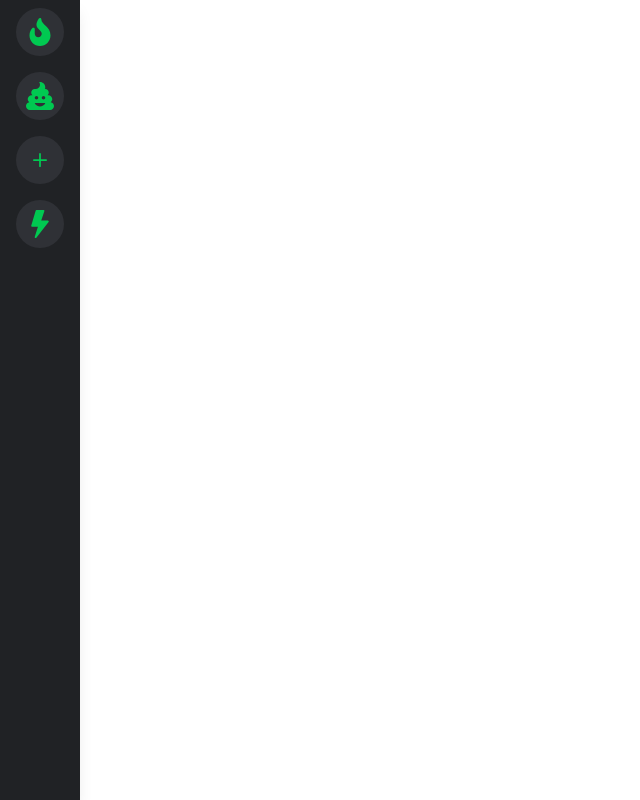
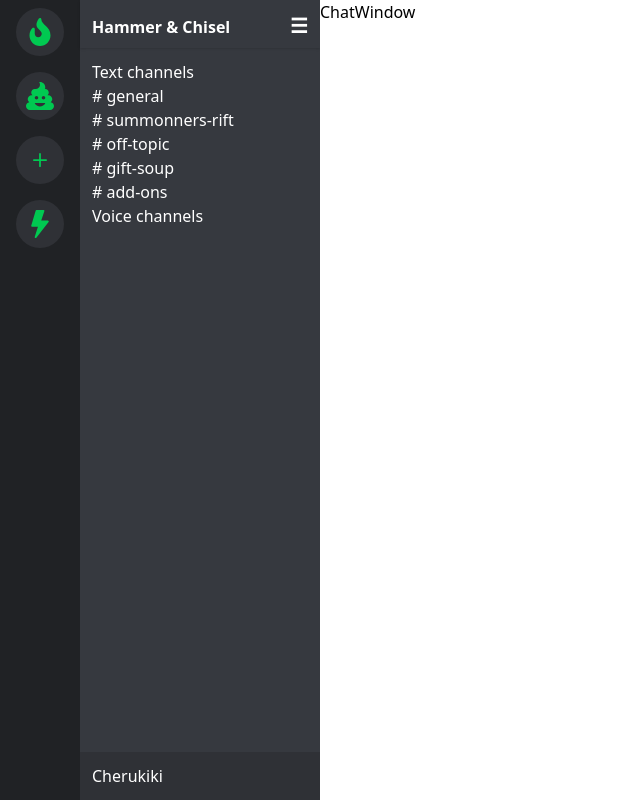
Before and after one commit to xavios/tailwind-react-discord, a React (Vite) app: page / in a window 1280 px wide. Shown: the whole page, without its empty margins (0-640 px from the left). Built offline with nearby package versions, Linux system fonts and the light colour scheme.

Commit message:
started to form the chatlist

```diff
--- a/src/App.tsx
+++ b/src/App.tsx
@@ -1,10 +1,18 @@
 import './App.css';
+import ChatList from './components/ChatList';
+import ChatWindow from './components/ChatWindow';
 import NavBar from './components/NavBar';
 
 function App() {
   return (
     <>
-      <NavBar></NavBar>
+      <div className='flex flex-row flex-nowrap'>
+        <NavBar></NavBar>
+        <div className='flex-auto flex'>
+          <ChatList></ChatList>
+          <ChatWindow></ChatWindow>
+        </div>
+      </div>
     </>
   );
 }
--- /dev/null
+++ b/src/components/ChatList.tsx
@@ -0,0 +1,24 @@
+const ChatList = () => {
+  return (
+    <div className='flex-1/5 bg-gray-700 flex flex-col text-white'>
+      <div className='flex font-bold shadow flex-grow-0 h-12 p-3 items-baseline'>
+        <div className='flex-4/5'>Hammer & Chisel</div>
+        <div className='felx-1/5 text-xl'>☰</div>
+      </div>
+      <div className='flex-grow p-3'>
+        <h2>Text channels</h2>
+        <ul>
+          <li># general</li>
+          <li># summonners-rift</li>
+          <li># off-topic</li>
+          <li># gift-soup</li>
+          <li># add-ons</li>
+        </ul>
+        <h2>Voice channels</h2>
+      </div>
+      <div className='flex-grow-0 bg-gray-800 p-3'>Cherukiki</div>
+    </div>
+  );
+};
+
+export default ChatList;
--- /dev/null
+++ b/src/components/ChatWindow.tsx
@@ -0,0 +1,5 @@
+const ChatWindow = () => {
+  return <div className='flex-4/5 bg-white'>ChatWindow</div>;
+};
+
+export default ChatWindow;
--- a/src/components/NavBar.tsx
+++ b/src/components/NavBar.tsx
@@ -4,7 +4,7 @@ import { BsPlus, BsFillLightningFill } from 'react-icons/bs';
 
 const NavBar = () => {
   return (
-    <ul className='fixed top-0 left-0 m-0 flex h-screen w-20 flex-col items-center bg-gray-900 text-4xl text-white shadow-lg'>
+    <ul className='m-0 flex h-screen w-20 flex-col items-center bg-gray-900 text-4xl text-white shadow-lg'>
       <NavIcon icon={<FaFire size='28' />} tooltip='Fireship 🔥'></NavIcon>
       <NavIcon icon={<FaPoo size='28' />} tooltip='Damn 💩'></NavIcon>
       <NavIcon icon={<BsPlus size='28' />} tooltip='Yeah! ➕'></NavIcon>
```
